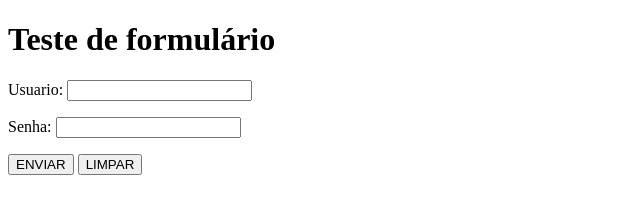
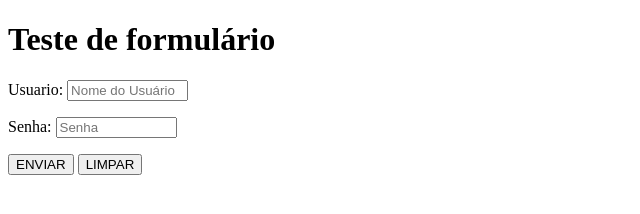
Before and after one commit to Willian-martin/HTML-CSS, a plain HTML site: page exercicios/ex025-forms/form02.html in a window 1280 px wide. Shown: the whole page, without its empty margins (0-640 px from the left). Drawn offline with Linux system fonts and the light colour scheme.

Commit message:
formularios

```diff
--- a/exercicios/ex025-forms/form02.html
+++ b/exercicios/ex025-forms/form02.html
@@ -8,15 +8,15 @@
 <body>
     <h1>Teste de formulário</h1>
 
-    <form action="cadastro.php" method="get">
+    <form action="cadastro.php" method="get" autocomplete="on">
         <p>
             <label for="iusu">Usuario:</label>
-            <input type="text" name="usu" id="iusu">
+            <input type="text" name="usu" id="iusu" required minlength="5" maxlength="10" size="12" placeholder="Nome do Usuário" autocomplete="username">
         </p>
 
         <p>
             <label for="isen">Senha:</label>
-            <input type="password" name="sen" id="isen">
+            <input type="password" name="sen" id="isen" required minlength="8" maxlength="16" size="12" placeholder="Senha" autocomplete="current-password">
         </p>
 
         <p>
```
